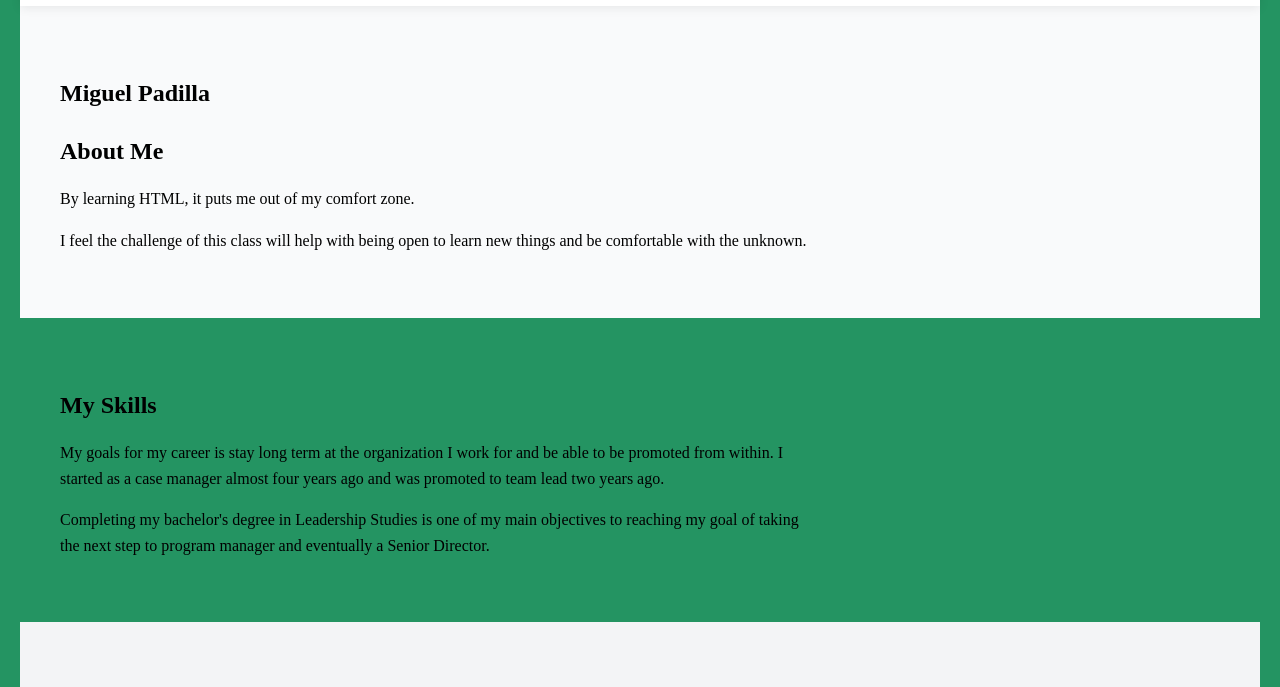
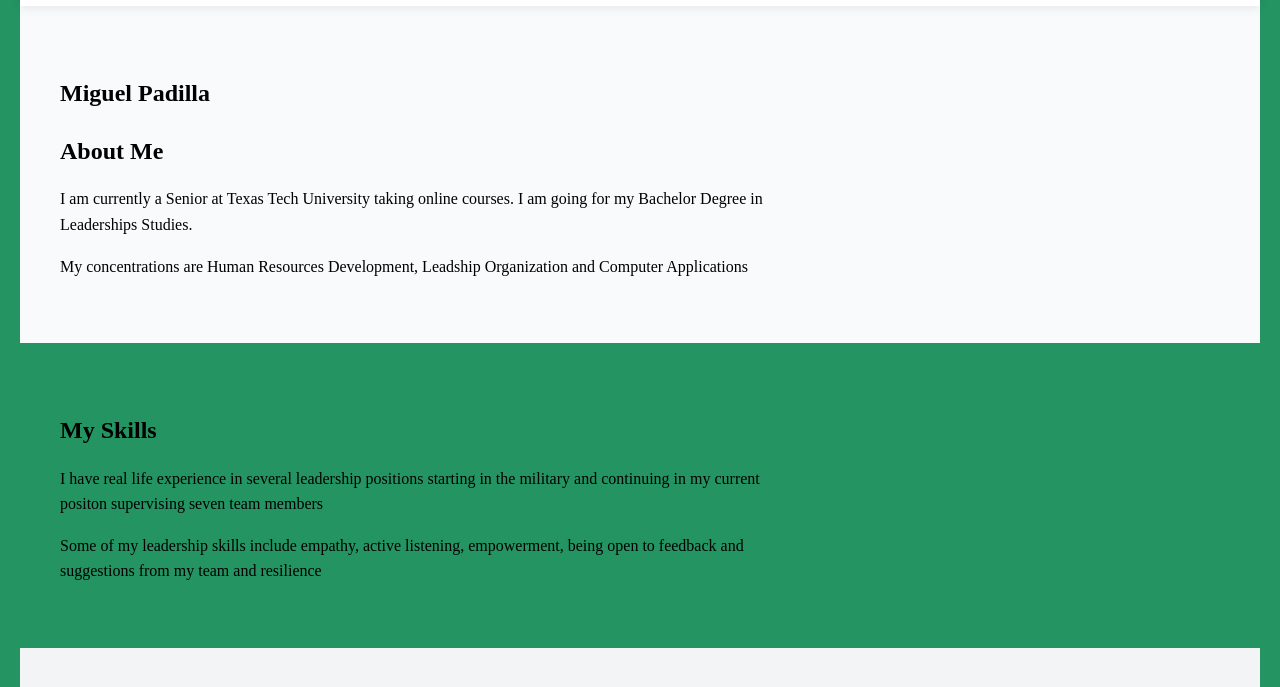
Before and after one commit to miguelpattu/CMPA-3301-D01-Project-02, a plain HTML site: page index.html in a window 1280 px wide. Shown: the part 99-786 px from the top of the page. Drawn offline with Linux system fonts and the light colour scheme.

Commit message:
Revise personal description and career objectives
Updated personal information and career goals in the about section.

```diff
--- a/index.html
+++ b/index.html
@@ -106,14 +106,14 @@
     <section id="about">
       <h1>Miguel Padilla</h1>
       <h2>About Me</h2>
-      <p>By learning HTML, it puts me out of my comfort zone.</p>
-      <p>I feel the challenge of this class will help with being open to learn new things and be comfortable with the unknown.</p>
+      <p>I am currently a Senior at Texas Tech University taking online courses. I am going for my Bachelor Degree in Leaderships Studies.</p>
+      <p>My concentrations are Human Resources Development, Leadship Organization and Computer Applications</p>
     </section>
 
     <section id="my skills">
       <h2>My Skills</h2>
-      <p>My goals for my career is stay long term at the organization I work for and be able to be promoted from within. I started as a case manager almost four years ago and was promoted to team lead two years ago.</p>
-      <p>Completing my bachelor's degree in Leadership Studies is one of my main objectives to reaching my goal of taking the next step to program manager and eventually a Senior Director.</p>
+      <p>I have real life experience in several leadership positions starting in the military and continuing in my current positon supervising seven team members</p>
+      <p>Some of my leadership skills include empathy, active listening, empowerment, being open to feedback and suggestions from my team and resilience</p>
     </section>
 
     <section id="hobbies">
```
